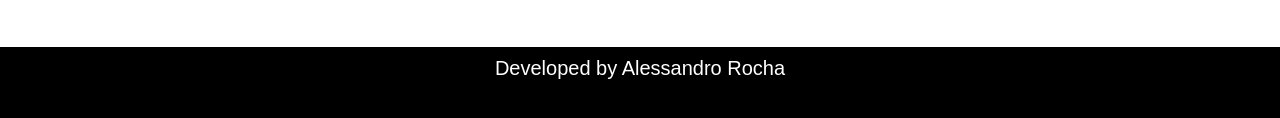
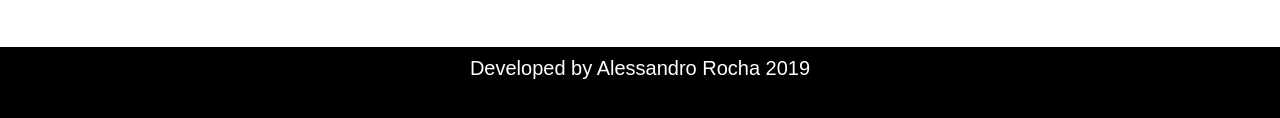
Before and after one commit to Leporoni/bootstrapDio, a plain HTML site: page index.html in a window 1280 px wide. Shown: the part 1905-2023 px from the top of the page. Drawn offline with Linux system fonts and the light colour scheme.

Commit message:
rodapé nome

```diff
--- a/index.html
+++ b/index.html
@@ -81,7 +81,7 @@
     </section>
 
     <footer class="container-fluid text-center bg-footer margin">
-        <p>Developed by Alessandro Rocha</p>
+        <p>Developed by Alessandro Rocha 2019</p>
     </footer>
 
 </body>
```
